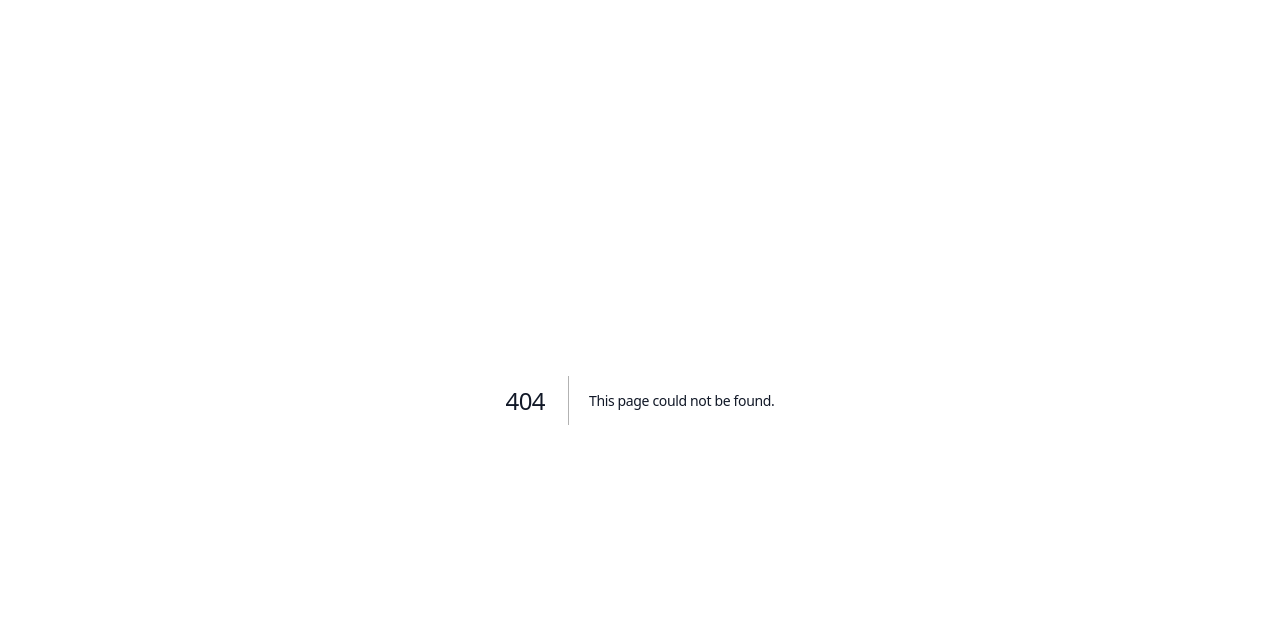
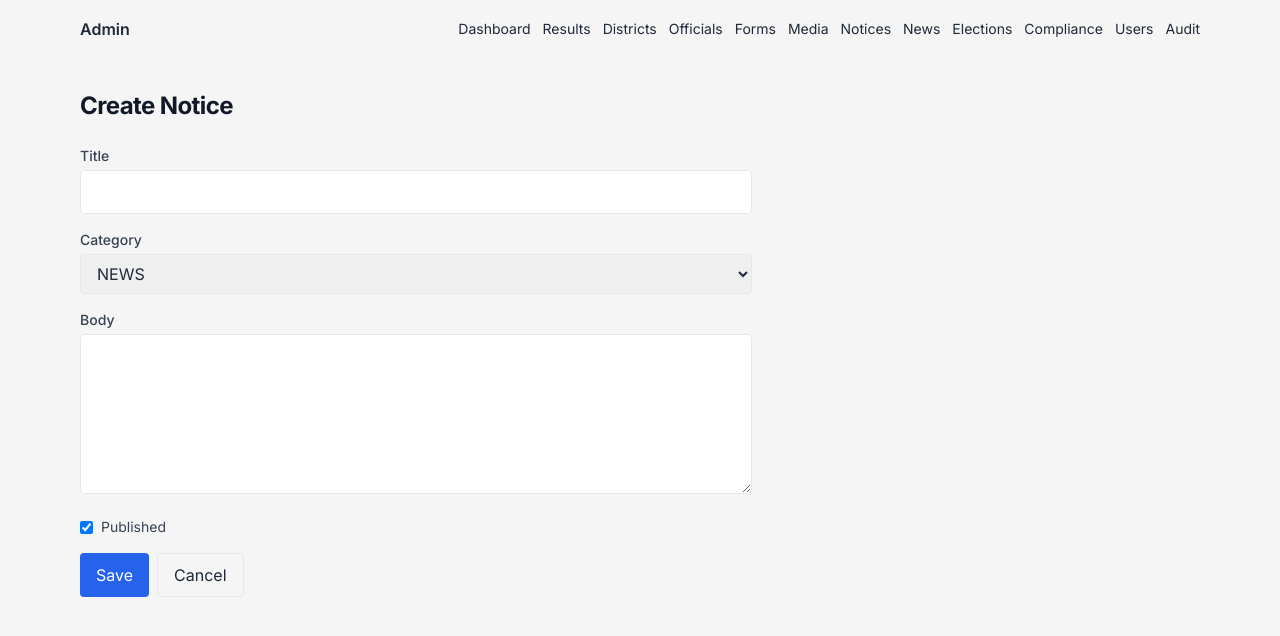
Before and after one commit to harrypeter07/sepaktakraw, a Next.js app: page /admin/notices/new in a window 1280 px wide. Before the commit this address had no page. Shown: the top 636 px of the page. Built offline with nearby package versions, Linux system fonts and the light colour scheme.

Commit message:
Refactor user deletion process in UserActions component to improve API integration and ensure UI updates upon successful deletion. This enhances user feedback and maintains data consistency.

```diff
--- /dev/null
+++ b/app/admin/notices/[id]/edit/page.tsx
@@ -0,0 +1,86 @@
+"use client";
+
+import { useEffect, useState } from "react";
+import { useParams, useRouter } from "next/navigation";
+
+export default function EditNoticePage() {
+  const params = useParams<{ id: string }>();
+  const router = useRouter();
+  const [title, setTitle] = useState("");
+  const [body, setBody] = useState("");
+  const [category, setCategory] = useState("NEWS");
+  const [published, setPublished] = useState(true);
+  const [loading, setLoading] = useState(true);
+  const [error, setError] = useState("");
+
+  useEffect(() => {
+    async function load() {
+      try {
+        const res = await fetch(`/api/notices/${params.id}`);
+        if (!res.ok) throw new Error("Failed to load notice");
+        const n = await res.json();
+        setTitle(n.title || "");
+        setBody(n.body || "");
+        setCategory(n.category || "NEWS");
+        setPublished(Boolean(n.published));
+      } catch (e: any) {
+        setError(e.message || "Failed to load");
+      } finally {
+        setLoading(false);
+      }
+    }
+    load();
+  }, [params.id]);
+
+  async function handleSave(e: React.FormEvent) {
+    e.preventDefault();
+    setError("");
+    try {
+      const res = await fetch(`/api/notices/${params.id}`, {
+        method: "PUT",
+        headers: { "Content-Type": "application/json" },
+        body: JSON.stringify({ title, body, category, published }),
+      });
+      if (!res.ok) throw new Error("Failed to update notice");
+      router.push("/admin/notices");
+    } catch (e: any) {
+      setError(e.message || "Failed to save");
+    }
+  }
+
+  if (loading) return <div className="p-8">Loading...</div>;
+
+  return (
+    <section className="py-8">
+      <h1 className="text-2xl font-bold mb-6">Edit Notice</h1>
+      <form onSubmit={handleSave} className="space-y-4 max-w-2xl">
+        <div>
+          <label className="block text-sm font-medium text-gray-700 mb-1">Title</label>
+          <input className="w-full border rounded px-3 py-2" value={title} onChange={e => setTitle(e.target.value)} required />
+        </div>
+        <div>
+          <label className="block text-sm font-medium text-gray-700 mb-1">Category</label>
+          <select className="w-full border rounded px-3 py-2" value={category} onChange={e => setCategory(e.target.value)}>
+            <option value="NEWS">NEWS</option>
+            <option value="TOURNAMENT">TOURNAMENT</option>
+            <option value="TRAINING">TRAINING</option>
+            <option value="ANNOUNCEMENT">ANNOUNCEMENT</option>
+          </select>
+        </div>
+        <div>
+          <label className="block text-sm font-medium text-gray-700 mb-1">Body</label>
+          <textarea className="w-full border rounded px-3 py-2 h-40" value={body} onChange={e => setBody(e.target.value)} required />
+        </div>
+        <div className="flex items-center gap-2">
+          <input id="published" type="checkbox" checked={published} onChange={e => setPublished(e.target.checked)} />
+          <label htmlFor="published" className="text-sm text-gray-700">Published</label>
+        </div>
+        {error && <div className="text-sm text-red-600">{error}</div>}
+        <div className="flex gap-2">
+          <button type="submit" className="bg-blue-600 text-white px-4 py-2 rounded">Save</button>
+          <button type="button" className="border px-4 py-2 rounded" onClick={() => router.push("/admin/notices")}>Cancel</button>
+        </div>
+      </form>
+    </section>
+  );
+}
--- /dev/null
+++ b/app/admin/notices/new/page.tsx
@@ -0,0 +1,72 @@
+"use client";
+
+import { useState } from "react";
+import { useRouter } from "next/navigation";
+
+export default function NewNoticePage() {
+  const router = useRouter();
+  const [title, setTitle] = useState("");
+  const [body, setBody] = useState("");
+  const [category, setCategory] = useState("NEWS");
+  const [published, setPublished] = useState(true);
+  const [isSaving, setIsSaving] = useState(false);
+  const [error, setError] = useState("");
+
+  async function handleSubmit(e: React.FormEvent) {
+    e.preventDefault();
+    setIsSaving(true);
+    setError("");
+    try {
+      const res = await fetch("/api/notices", {
+        method: "POST",
+        headers: { "Content-Type": "application/json" },
+        body: JSON.stringify({ title, body, category, published, slug: title.toLowerCase().replace(/\s+/g, "-") }),
+      });
+      if (!res.ok) {
+        const j = await res.json().catch(() => ({}));
+        throw new Error(j?.error || "Failed to create notice");
+      }
+      router.push("/admin/notices");
+    } catch (err: any) {
+      setError(err.message || "Failed to save");
+    } finally {
+      setIsSaving(false);
+    }
+  }
+
+  return (
+    <section className="py-8">
+      <h1 className="text-2xl font-bold mb-6">Create Notice</h1>
+      <form onSubmit={handleSubmit} className="space-y-4 max-w-2xl">
+        <div>
+          <label className="block text-sm font-medium text-gray-700 mb-1">Title</label>
+          <input className="w-full border rounded px-3 py-2" value={title} onChange={e => setTitle(e.target.value)} required />
+        </div>
+        <div>
+          <label className="block text-sm font-medium text-gray-700 mb-1">Category</label>
+          <select className="w-full border rounded px-3 py-2" value={category} onChange={e => setCategory(e.target.value)}>
+            <option value="NEWS">NEWS</option>
+            <option value="TOURNAMENT">TOURNAMENT</option>
+            <option value="TRAINING">TRAINING</option>
+            <option value="ANNOUNCEMENT">ANNOUNCEMENT</option>
+          </select>
+        </div>
+        <div>
+          <label className="block text-sm font-medium text-gray-700 mb-1">Body</label>
+          <textarea className="w-full border rounded px-3 py-2 h-40" value={body} onChange={e => setBody(e.target.value)} required />
+        </div>
+        <div className="flex items-center gap-2">
+          <input id="published" type="checkbox" checked={published} onChange={e => setPublished(e.target.checked)} />
+          <label htmlFor="published" className="text-sm text-gray-700">Published</label>
+        </div>
+        {error && <div className="text-sm text-red-600">{error}</div>}
+        <div className="flex gap-2">
+          <button type="submit" disabled={isSaving} className="bg-blue-600 text-white px-4 py-2 rounded disabled:opacity-50">
+            {isSaving ? "Saving..." : "Save"}
+          </button>
+          <button type="button" className="border px-4 py-2 rounded" onClick={() => router.push("/admin/notices")}>Cancel</button>
+        </div>
+      </form>
+    </section>
+  );
+}
```
